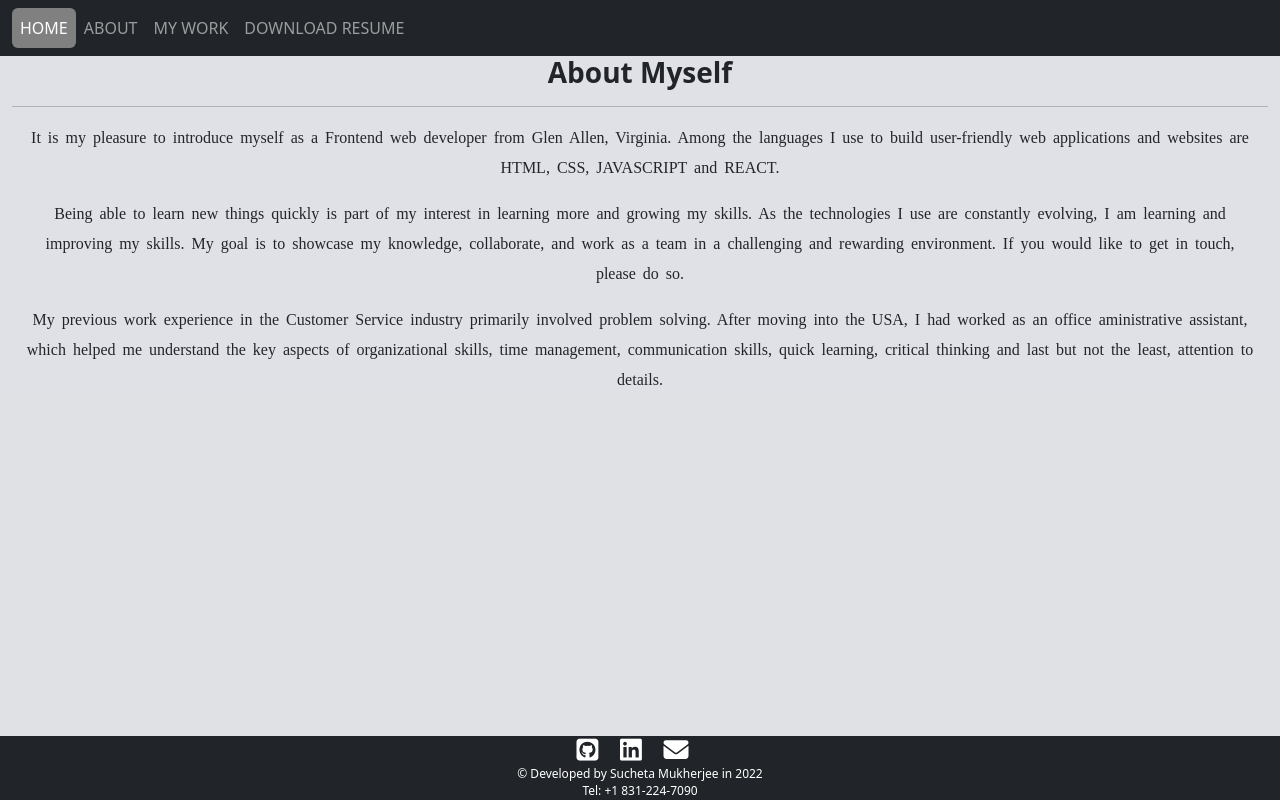
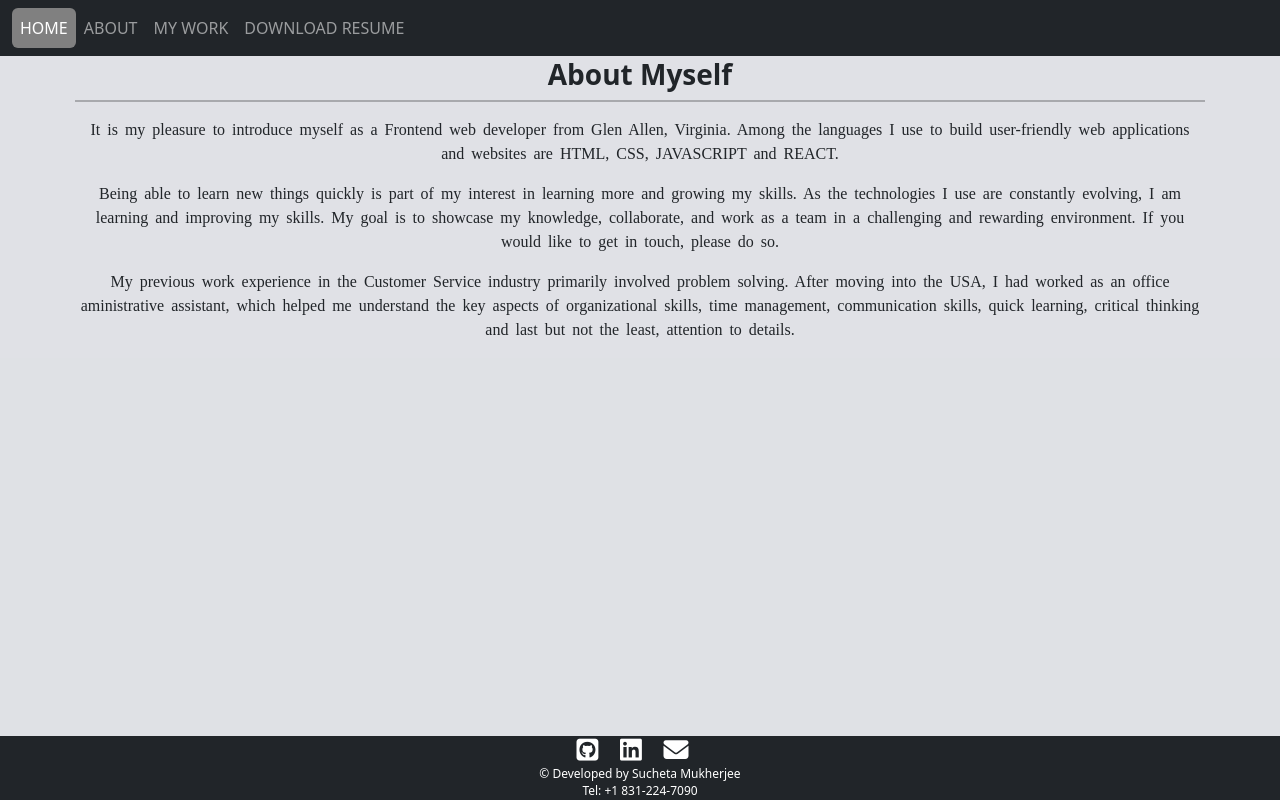
Before and after one commit to sucheta90/Portfolio, a React (Create React App) app in the folder my_portfolio/: page /about in a window 1280 px wide. Built offline with nearby package versions, Linux system fonts and the light colour scheme.

Commit message:
made changes to the displays for different screen sizes

```diff
--- a/my_portfolio/src/App.css
+++ b/my_portfolio/src/App.css
@@ -3,62 +3,58 @@
   box-sizing: border-box;
 } */
 
-body,html{
+body,
+html {
   background-color: rgba(151, 157, 172, 0.3);
 }
 
-.app-main{
+.app-main {
   width: 100%;
   height: 100%;
   margin: 0 auto;
   background-color: rgba(151, 157, 172, 0.3);
 }
-a#home.active.nav-link, a#about.active.nav-link, a#my_work.active.nav-link, a#dwnld_resume.active.nav-link{
+a#home.active.nav-link,
+a#about.active.nav-link,
+a#my_work.active.nav-link,
+a#dwnld_resume.active.nav-link {
   background-color: gray;
 }
 
-#logo{
-  color:white;
+#logo {
+  color: white;
   text-align: center;
   position: absolute;
-  left:40%;
-  top:40%;
+  left: 40%;
+  top: 40%;
   font-weight: 600;
   font-size: 1.3rem;
   width: 300px;
 }
-.logo-1{
+.logo-1 {
   position: absolute;
-  left:40%;
+  left: 40%;
   bottom: -10px;
 }
-.logo-2{
+.logo-2 {
   position: absolute;
-  top:38%;
+  top: 38%;
 }
 
-.page--title{
+.page--title {
   text-align: center;
   font-weight: 700;
   /* margin-top: 50px; */
   /* margin-bottom: 20px; */
-
-
 }
 
-p{
+p {
   font-weight: 500;
   font-size: 18px;
-
 }
 
-
-
-
-@media only screen and (max-width: 600px)  {
-   /* body .container-fluid{
+@media only screen and (max-width: 600px) {
+  body {
     overflow-y: scroll;
-   } */
-
-
+  }
 }
--- a/my_portfolio/src/components/About.css
+++ b/my_portfolio/src/components/About.css
@@ -1,15 +1,58 @@
-.aboutMe{
-    text-align: center;
-    line-height: 30px;
-    margin:0 auto;
+.about-page {
+  display: flex;
+  flex-direction: column;
+  align-items: center;
+  justify-content: space-evenly;
+  padding-top: 2px;
+  position: relative;
+  top: 0;
+  overflow: scroll;
+  height: 100%;
+}
+.about-page hr {
+  margin-top: 0;
+  padding-top: 0;
+}
+hr {
+  border: 0.5px solid black;
+  width: 90%;
+}
+.aboutMe {
+  max-width: 90vw;
+  display: flex;
+  flex-direction: column;
+  flex-wrap: wrap;
+  align-self: center;
+  align-items: center;
+  overflow: scroll;
+  text-align: center;
+}
+.aboutMe > p {
+  font-size: 1rem;
+  font-family: "Times New Roman", Times, serif;
+  word-spacing: 3px;
+  font-weight: 500;
+}
+
+@media screen and (max-width: 500px) {
+  .about-page {
+    height: fit-content;
+  }
+  .aboutMe {
+    height: fit-content;
+    width: 90vw;
+    line-height: 20px;
+    padding-bottom: 10px;
+  }
+  .about-page p {
+    font-size: 0.8rem;
+  }
+}
+@media screen and (max-height: 700px) {
+  .aboutMe {
     height: 100%;
+    width: 90vw;
+    line-height: 20px;
+    padding-bottom: 10px;
+  }
 }
-section{
-    vertical-align:middle;
-}
-section >p{
-    font-size: 16px;
-    font-family:'Times New Roman', Times, serif;
-    word-spacing: 3px;
-    font-weight: 500;
-}
--- a/my_portfolio/src/components/About.js
+++ b/my_portfolio/src/components/About.js
@@ -1,28 +1,39 @@
-import React from 'react'
-import "./About.css"
+import React from "react";
+import "./About.css";
 
-
-export default function About(){
+export default function About() {
   return (
     <>
-        <div className='container-fluid about-page'>
-
-            <h3 className='page--title'> About Myself</h3>
+      <div className="container-fluid about-page">
+        <h3 className="page--title"> About Myself</h3>
         <hr></hr>
-            <section className='aboutMe container-fluid'>
-
-                <p>    It is my pleasure to introduce myself as a Frontend web developer from Glen Allen, Virginia. Among the languages I use to build user-friendly web applications and websites are HTML, CSS, JAVASCRIPT and REACT. </p>
-
+        <section className="aboutMe container-fluid">
           <p>
-                    Being able to learn new things quickly is part of my interest in learning more and growing my skills. As the technologies I use are constantly evolving, I am learning and improving my skills. My goal is to showcase my knowledge, collaborate, and work as a team in a challenging and rewarding environment. If you would like to get in touch, please do so.
+            It is my pleasure to introduce myself as a Frontend web developer
+            from Glen Allen, Virginia. Among the languages I use to build
+            user-friendly web applications and websites are HTML, CSS,
+            JAVASCRIPT and REACT.{" "}
           </p>
 
           <p>
-                    My previous work experience in the Customer Service industry primarily involved problem solving. After moving into the USA, I had worked as an office aministrative assistant, which helped me understand the key aspects of organizational skills, time management, communication skills, quick learning, critical thinking and last but not the least, attention to details.
+            Being able to learn new things quickly is part of my interest in
+            learning more and growing my skills. As the technologies I use are
+            constantly evolving, I am learning and improving my skills. My goal
+            is to showcase my knowledge, collaborate, and work as a team in a
+            challenging and rewarding environment. If you would like to get in
+            touch, please do so.
+          </p>
+
+          <p>
+            My previous work experience in the Customer Service industry
+            primarily involved problem solving. After moving into the USA, I had
+            worked as an office aministrative assistant, which helped me
+            understand the key aspects of organizational skills, time
+            management, communication skills, quick learning, critical thinking
+            and last but not the least, attention to details.
           </p>
         </section>
       </div>
     </>
-    )
-
+  );
 }
--- a/my_portfolio/src/components/Footer.js
+++ b/my_portfolio/src/components/Footer.js
@@ -1,16 +1,13 @@
-import React from 'react'
-import Contact from './Contact'
-import "./Footer.css"
+import React from "react";
+import Contact from "./Contact";
+import "./Footer.css";
 
-export default function Footer(){
-    return(
-
-
-        <div className='footer container-fluid'>
-            <Contact/>
-            <p id='footer-copyright'>&copy; Developed by Sucheta Mukherjee in 2022</p>
-            <p id='telephone'>Tel: +1 831-224-7090</p>
-        </div>
-
-    )
+export default function Footer() {
+  return (
+    <div className="footer container-fluid">
+      <Contact />
+      <p id="footer-copyright">&copy; Developed by Sucheta Mukherjee </p>
+      <p id="telephone">Tel: +1 831-224-7090</p>
+    </div>
+  );
 }
--- a/my_portfolio/src/components/Hero.css
+++ b/my_portfolio/src/components/Hero.css
@@ -1,4 +1,4 @@
-.hero--content{
+.hero--content {
   display: flex;
   flex-direction: column;
   justify-content: space-evenly;
@@ -7,37 +7,39 @@
   height: 100%;
   padding-top: 4rem;
   padding-bottom: 5rem;
-  font-family:'Lucida Sans', 'Lucida Sans Regular', 'Lucida Grande', 'Lucida Sans Unicode', Geneva, Verdana, sans-serif;
+  font-family: "Lucida Sans", "Lucida Sans Regular", "Lucida Grande",
+    "Lucida Sans Unicode", Geneva, Verdana, sans-serif;
   text-align: center;
   color: #212529;
-  line-height: 27px;
+  line-height: 20px;
 }
-
-
-.main-heading{
+.hero--content h2 {
+  text-shadow: 1rem 1rem 0.7rem grey;
+}
+.main-heading {
   font-weight: 600;
   font-size: 35px;
   text-align: center;
+  text-shadow: 1rem 1rem 0.7rem grey;
 }
 
-
-.main-title{
+.main-title {
   font-size: 25px;
   font-weight: 600;
   text-align: center;
+  text-shadow: 1rem 1rem 0.7rem grey;
 }
 
- @keyframes slideIn {
-    from{
-      transform: translateX(-100%)
-    }
-    to{
-      transform: translateX(0);
-    }
- }
+@keyframes slideIn {
+  from {
+    transform: translateX(-100%);
+  }
+  to {
+    transform: translateX(0);
+  }
+}
 
-
-.profile--image{
+.profile--image {
   width: 300px;
   height: 320px;
   border-radius: 50%;
@@ -50,3 +52,17 @@
   flex-direction: column;
   align-items: center;
 } */
+@media screen and (max-width: 500px) {
+  .profile--image {
+    transform: scale(0.8);
+    transition: transform 0.4s;
+  }
+  .hero--content {
+    padding: 0;
+  }
+  .main-heading,
+  .main-title {
+    transform: scale(0.8);
+    transition: transform 0.4s;
+  }
+}
--- a/my_portfolio/src/components/Projects.css
+++ b/my_portfolio/src/components/Projects.css
@@ -1,11 +1,36 @@
-.projects{
-    margin: 0 auto;
-    /* padding: 2rem; */
-    text-align: center;
-    /* overflow: scroll; */
+.projects {
+  /* margin: 0 auto; */
+  display: flex;
+  align-items: center;
+  justify-content: center;
+  flex-wrap: wrap;
+  text-align: center;
+  padding: 0;
+  position: relative;
+  /* overflow: scroll; */
 }
 
-.project-page{
-    height: 100%;
+.project-page {
+  display: flex;
+  flex-direction: column;
+  height: 100%;
+  overflow: scroll;
+}
+body {
+  height: 100%;
+}
+
+@media only screen and (max-width: 600px) {
+  .projects {
+    /* margin: 0 auto; */
+    display: flex;
+    align-items: center;
+    justify-content: space-around;
+    flex-wrap: wrap;
+    text-align: center;
+    /* border: 1px solid black; */
+    padding: 0;
+    margin-bottom: none;
     /* overflow: scroll; */
+  }
 }
--- a/my_portfolio/src/components/Skills.css
+++ b/my_portfolio/src/components/Skills.css
@@ -1,31 +1,37 @@
-.skills{
+.skills {
+  margin-top: 2rem;
+  margin-bottom: 2rem;
+  padding-bottom: 2rem;
   text-align: center;
-    position: relative;
-    margin-top: 40px;
+  display: flex;
+  flex-wrap: wrap;
+  flex-direction: column;
+  /* position: absolute;
+  bottom: 4rem; */
 }
 
-h2{
+h2 {
   font-size: 30px;
   font-family: inherit;
   font-weight: 600;
-
 }
-.skillset span{
-    font-size: 45px;
+.skillset span {
+  font-size: 2rem;
   filter: drop-shadow(10px 5px 4px #9a8c98);
 }
-.skillset{
+.skillset {
+  width: 80vw;
   display: flex;
+  flex-wrap: wrap;
   flex-direction: row;
+  align-self: center;
   justify-content: space-evenly;
   flex-wrap: wrap;
 }
-@media only screen and (max-width: 600px)  {
-    .skills{
-        transform: scale(.75);
-        margin: 5px;
-        margin-bottom: 10px;
-        padding: .5px;
+@media only screen and (max-width: 600px) {
+  .skills {
+    transform: scale(0.7);
+    margin: 1rem;
+    padding: 1rem;
   }
-
 }
--- a/my_portfolio/src/project_components/ProjectCards.css
+++ b/my_portfolio/src/project_components/ProjectCards.css
@@ -1,49 +1,49 @@
-.project-card{
-   border-radius: 5%;
+.project-card {
+  border-radius: 10px;
   background-color: rgba(154, 140, 152, 0.4);
   width: 250px;
   text-align: center;
   margin: 20px;
   /* color: #4444dd; */
-    gap: 10px;
+  gap: 5px;
   line-height: 20px;
   display: inline-grid;
-
+  margin-bottom: 5px;
+  margin-top: 5px;
 }
 
-img{
-    width: 180px;
-    height: 180px;
+img {
+  width: 160px;
+  height: 160px;
   margin: 0 auto;
   margin-top: 20px;
   border-radius: 5%;
   filter: drop-shadow(10px 5px 4px #9a8c98);
 }
-.description{
+.description {
   width: 200px;
   font-size: 12px;
   text-align: center;
   position: absolute;
   visibility: hidden;
 }
-.project-title{
+.project-title {
   font-size: 20px;
   font-weight: 600;
+  /* margin-bottom: 1rem; */
 }
-.buttons{
+.buttons {
   display: flex;
   justify-content: space-evenly;
   margin-bottom: 20px;
 }
-.btn{
+.btn {
   font-size: 12px;
   font-weight: 600;
   filter: drop-shadow(10px 5px 4px #9a8c98);
 }
-@media only screen and (max-width: 600px)  {
-   .project-card{
-    transform: scale(.75);
-    margin: 0;
-
+@media only screen and (max-width: 600px) {
+  .project-card {
+    transform: scale(0.8);
   }
 }
```
Lines whose indentation alone changed are shown as unchanged.
